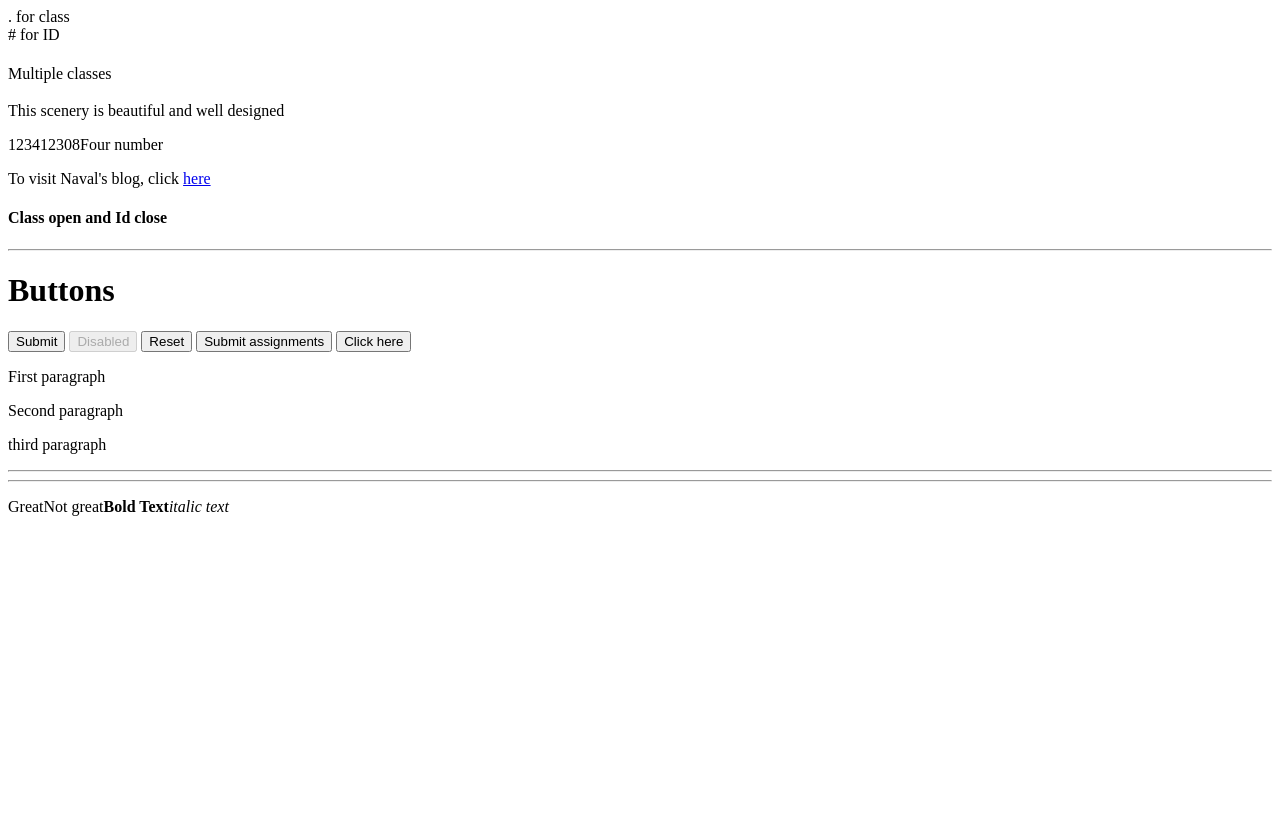
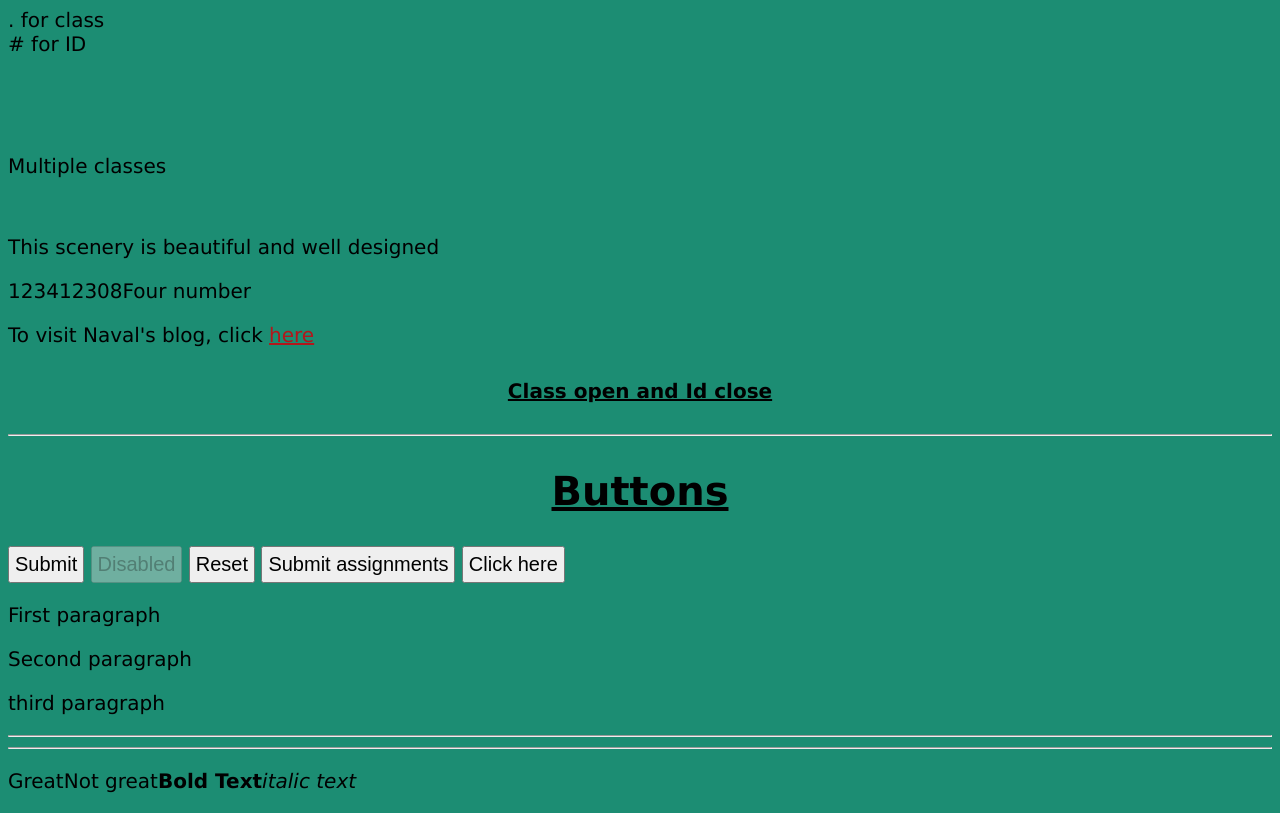
Before and after one commit to purwar1997/Emmet, a plain HTML site: page index2.html in a window 1280 px wide. Drawn offline with Linux system fonts and the light colour scheme.

Commit message:
Code updated

```diff
--- a/index2.html
+++ b/index2.html
@@ -2,7 +2,7 @@
 <html lang="en">
   <head>
     <title>Emmet</title>
-    <link rel="stylesheet" href="" />
+    <link rel="stylesheet" href="styles2.css" />
     <link
       rel="shortcut icon"
       href="https://encrypted-tbn0.gstatic.com/images?q=tbn:ANd9GcTGXcdfBOnbrbixvLDJHzpcU0xb7WFPgzTmAsJr8_S1RU1DHeB15hAfygus6gizspdbHFo&usqp=CAU"
--- a/styles2.css
+++ b/styles2.css
@@ -1,4 +1,29 @@
+body {
+  background-color: #1c8d73;
+  font-family: 'Verdana';
+  font-size: 20px;
+}
+
 img {
   width: 100px;
   height: 70px;
+  margin: 100px;
 }
+
+h1,
+h2,
+h3,
+h4 {
+  text-align: center;
+  text-decoration: underline;
+  padding: 5px;
+}
+
+button {
+  font-size: 20px;
+  padding: 5px;
+}
+
+a {
+  color: #b4161b;
+}
```
